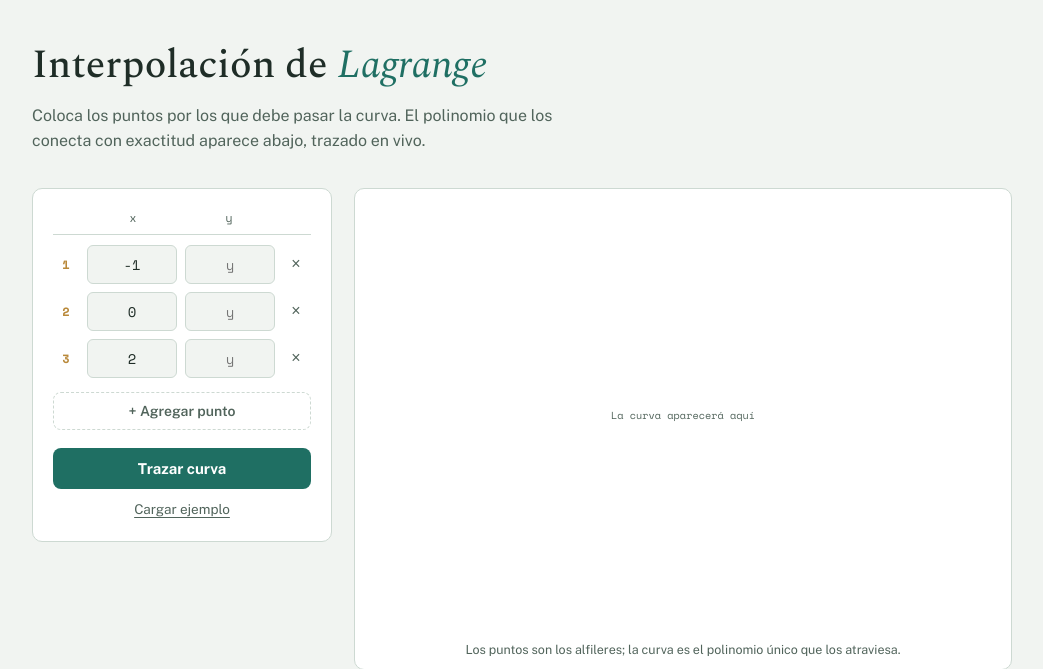
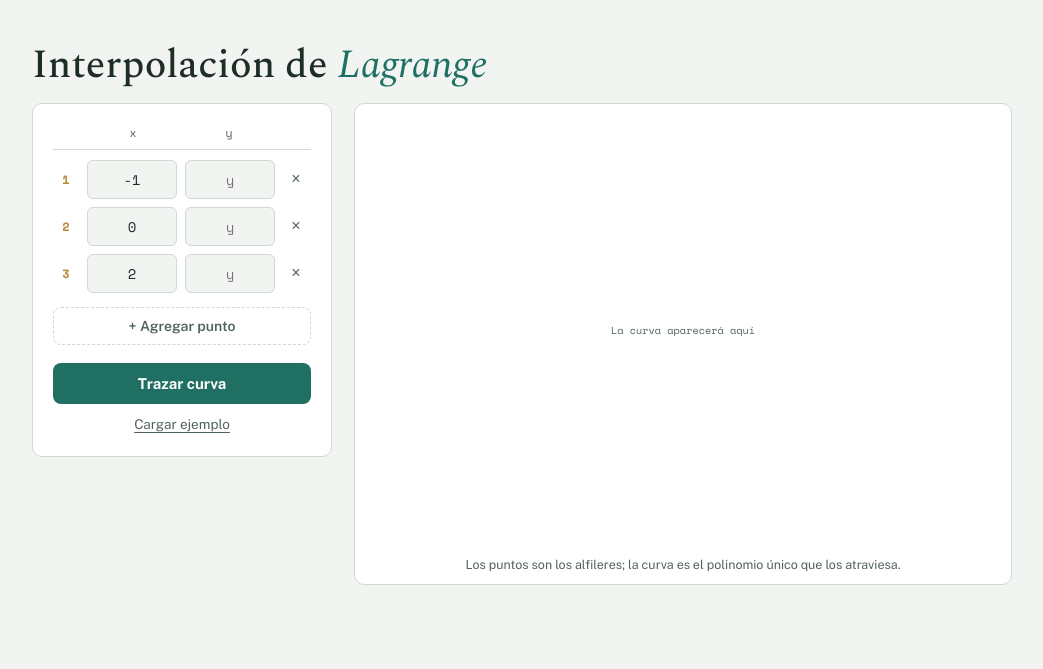
Before and after one commit to emilianoyb/lagrange_web, a Flask app: page / in a window 1280 px wide. Shown: the top 669 px of the page, without its empty margins (118-1161 px from the left). Run offline with Flask 3, Linux system fonts and the light colour scheme.

Commit message:
Remove commented subtitle from header in index.html

```diff
--- a/templates/index.html
+++ b/templates/index.html
@@ -14,10 +14,10 @@
 
   <header class="encabezado">
     <h1>Interpolación de <em>Lagrange</em></h1>
-    <p class="subtitulo">
+<!--    <p class="subtitulo">
       Coloca los puntos por los que debe pasar la curva. El polinomio
       que los conecta con exactitud aparece abajo, trazado en vivo.
-    </p>
+    </p> -->
   </header>
 
   <main class="taller">
```
